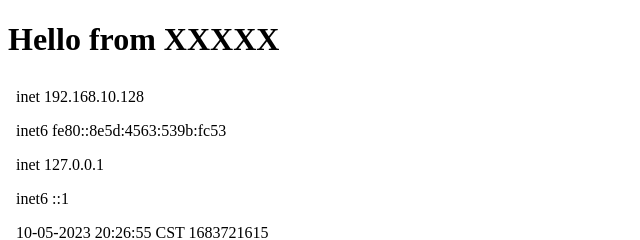
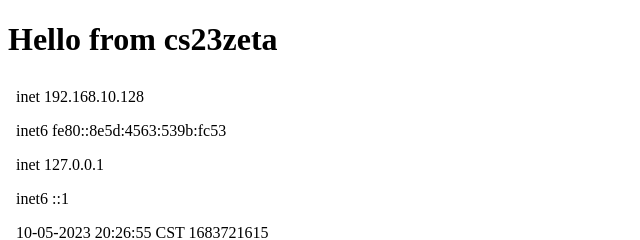
Before and after one commit to jessezc/cs23zeta, a plain HTML site: page docs/index.html in a window 1280 px wide. Shown: the top 240 px of the page, 0-640 px from the left. Drawn offline with Linux system fonts and the light colour scheme.

Commit message:
ipaddresses index.html

```diff
--- a/docs/index.html
+++ b/docs/index.html
@@ -7,7 +7,7 @@
  <title>XXXXXX</title>
  </head>
  <body>
- <h1>Hello from XXXXX</h1>
+ <h1>Hello from cs23zeta</h1>
 <!-- ipaddresses past next line -->
 <div id="list">
  <iframe width="400" height="220" src="./ipaddresses.html"
```
